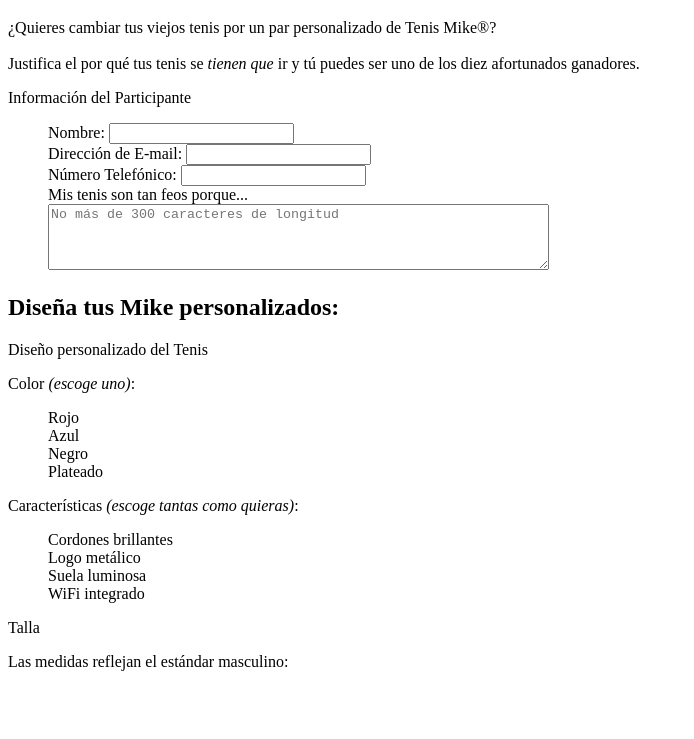
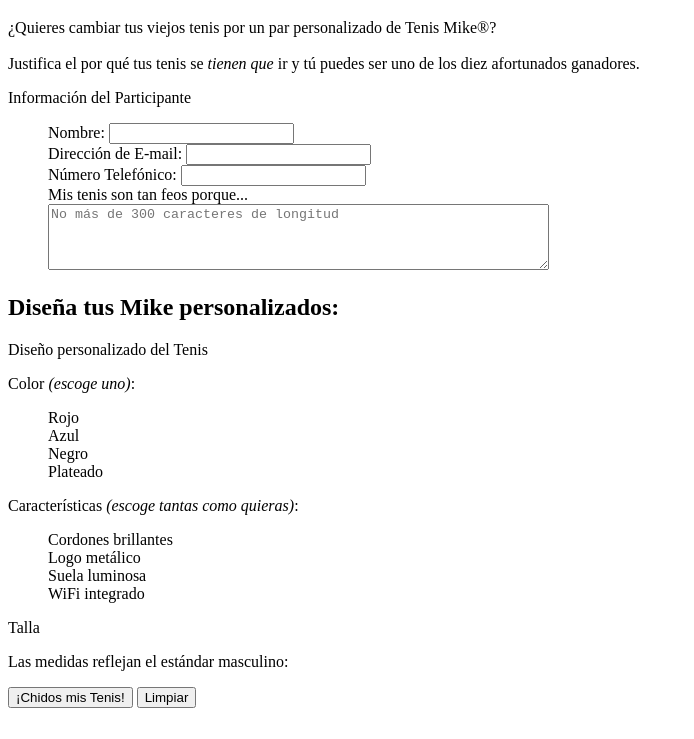
Before and after one commit to wenceslaomarqudzfernandez-commits/hweb, a plain HTML site: page practicas/p09/p9/p09-forumario_concurso/formulario.html in a window 1280 px wide. Shown: the part 61-800 px from the top of the page, without its empty margins (0-694 px from the left). Drawn offline with Linux system fonts and the light colour scheme.

Commit message:
Ejercicio 1 hasta el punto 6 (terminado)

```diff
--- a/practicas/p09/p9/p09-forumario_concurso/formulario.html
+++ b/practicas/p09/p9/p09-forumario_concurso/formulario.html
@@ -16,7 +16,7 @@
 
     <p>¿Quieres cambiar tus viejos tenis por un par personalizado de Tenis Mike®?<br><br>Justifica el por qué tus tenis se <em>tienen que</em> ir y tú puedes ser uno de los diez afortunados ganadores.</p>
 
-    <form action="http://localhost/mike/concurso.php" method="post">
+    <form action="http://localhost/hweb/practicas/p09/p9/p09-forumario_concurso/concurso.php" method="post">
 
       <p>Información del Participante</p>
 
@@ -51,6 +51,9 @@
       <p>Talla</p>
       <p>Las medidas reflejan el estándar masculino:</p>
 
+      <p><input type="submit" value="¡Chidos mis Tenis!">
+      <input type="reset" value="Limpiar"></p>
+
     </form>
 
   </body>
```
